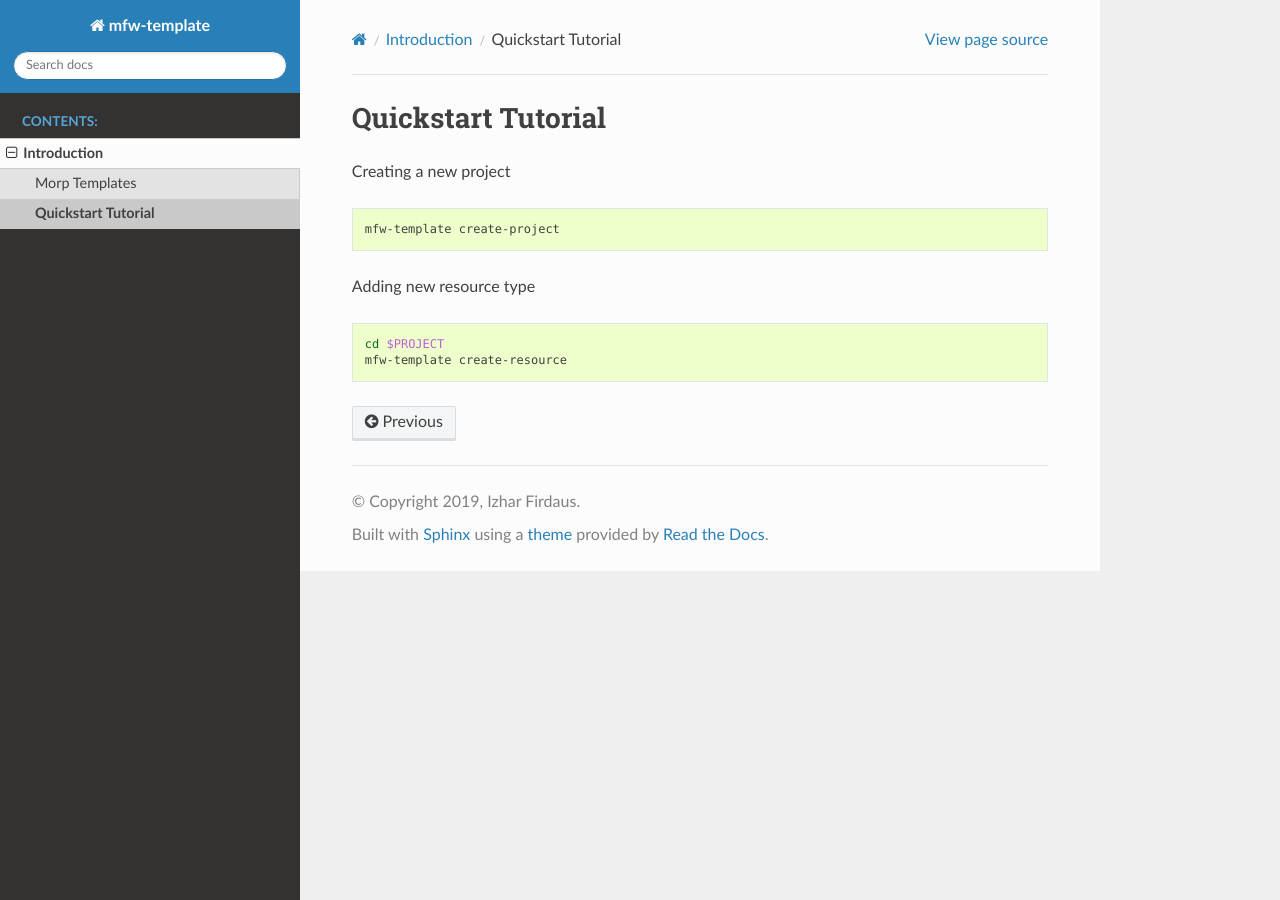
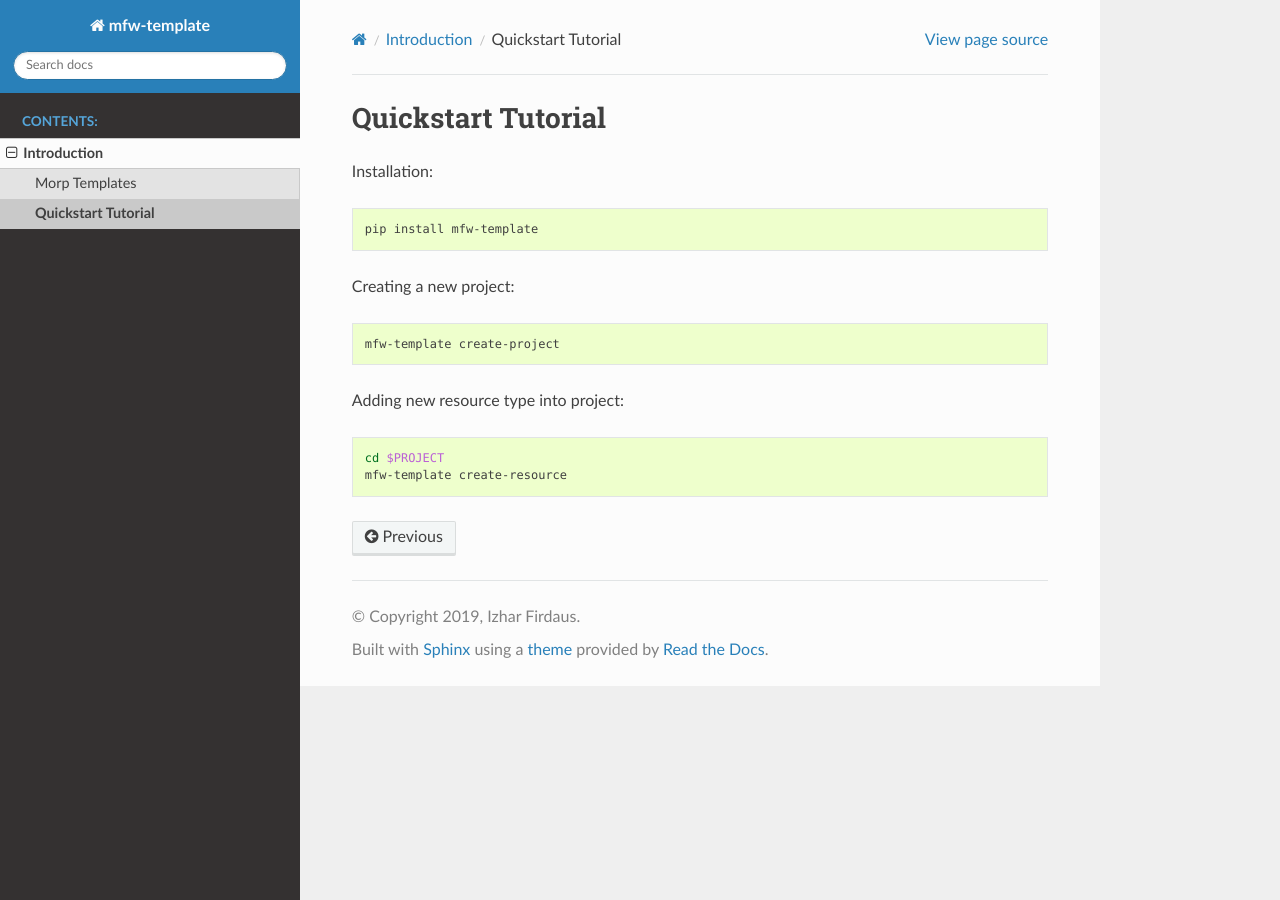
Before and after one commit to morpframework/mfw-template, a Sphinx documentation site: the page built from docs/quickstart.rst, in a window 1280 px wide. Built offline with Sphinx 7.4.7 and the Read the Docs theme 2.0.0, drawn with Linux system fonts in a browser that asks for light colours.

Commit message:
added install instruction

```diff
--- a/docs/quickstart.rst
+++ b/docs/quickstart.rst
@@ -2,13 +2,20 @@
 Quickstart Tutorial
 ====================
 
-Creating a new project
+Installation:
+
+.. code-block:: bash
+
+   pip install mfw-template
+
+
+Creating a new project:
 
 .. code-block:: bash
 
    mfw-template create-project
 
-Adding new resource type
+Adding new resource type into project:
 
 .. code-block:: bash
 
```
